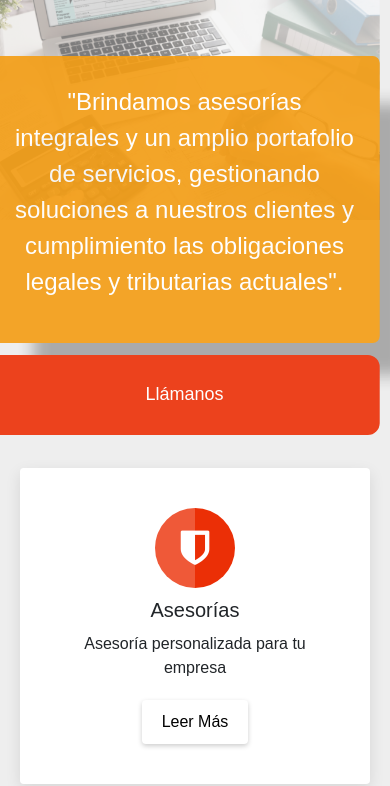
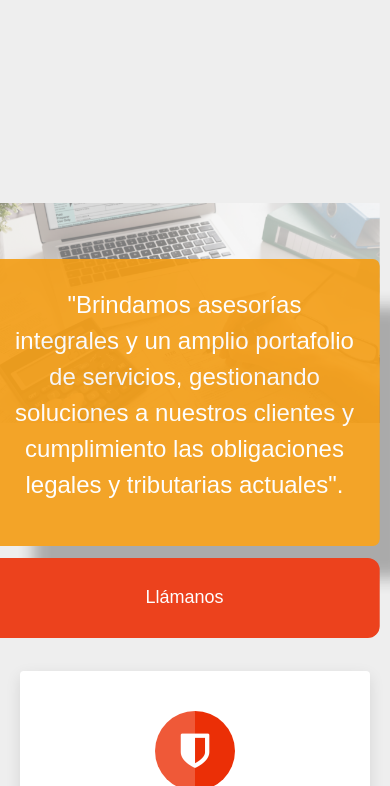
Before and after one commit to Toqui012/ContabilidadCeci, a PHP site: page / in a window 390 px wide. Shown: the part 227-1013 px from the top of the page. Run offline with PHP 8.4, Linux system fonts and the light colour scheme; some libraries are stand-ins or nearby versions.

Commit message:
nuevos arreglos

```diff
--- a/style.css
+++ b/style.css
@@ -187,6 +187,7 @@ nav {
         width: 100%;
         margin: 0px 2.5% 0% 2.5%;
         transform: translateX(-1vh);
+        margin-top: 10vh;
     }
 }
 
```
